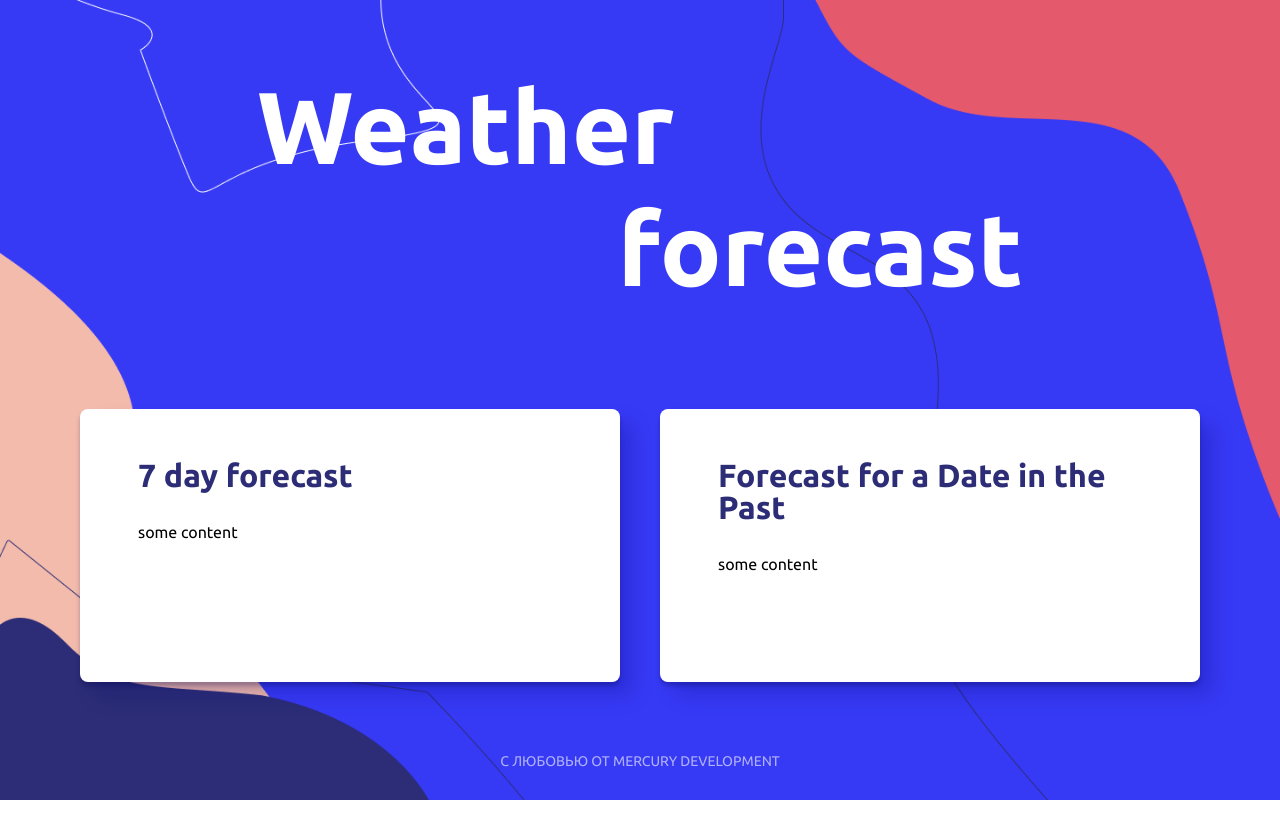
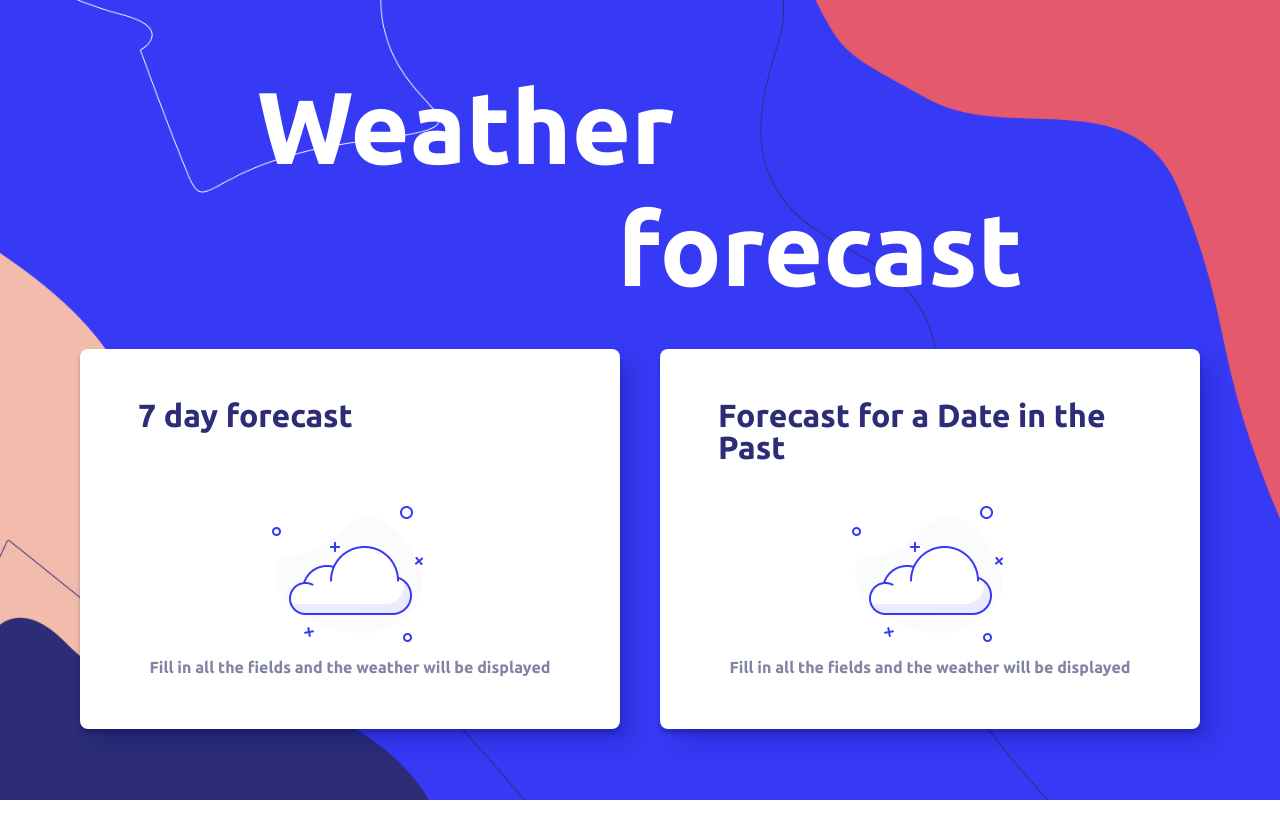
Before and after one commit to temoncher/mercury-weather-forecast, a React (Create React App) app: page / in a window 1280 px wide. Shown: the top 838 px of the page. Before the commit the page ends 800 px from the top, so only its background shows below. Built offline with nearby package versions, Linux system fonts and the light colour scheme.

Commit message:
add forecast placeholders

```diff
--- /dev/null
+++ b/src/components/ForecastPlaceholder.scss
@@ -0,0 +1,10 @@
+.forecast-placeholder {
+  height: 100%;
+  display: flex;
+  flex-direction: column;
+  justify-content: flex-end;
+
+  &__image {
+    align-self: center;
+  }
+}
--- /dev/null
+++ b/src/components/ForecastPlaceholder.tsx
@@ -0,0 +1,12 @@
+import * as React from 'react'
+import './ForecastPlaceholder.scss'
+import LogoPlaceholder from '../assets/placeholder/logo-placeholder.png'
+
+const ForecastPlaceholder: React.FC = () => (
+  <div className="forecast-placeholder">
+    <img className="forecast-placeholder__image" src={LogoPlaceholder} alt="weather" />
+    <h3 className="text-subtitle text-center">Fill in all the fields and the weather will be displayed</h3>
+  </div>
+)
+
+export default ForecastPlaceholder
--- a/src/index.tsx
+++ b/src/index.tsx
@@ -2,6 +2,7 @@ import * as React from 'react'
 import ReactDOM from 'react-dom'
 import './index.scss'
 import './styles/utils.scss'
+import './styles/text.scss'
 import App from './App'
 
 ReactDOM.render(
--- /dev/null
+++ b/src/styles/text.scss
@@ -0,0 +1,35 @@
+@import './variables';
+
+.text-center {
+  text-align: center;
+}
+
+.text-headline {
+  margin: 0;
+
+  font-weight: bold;
+  font-size: 102px;
+  line-height: 122px;
+
+  color: $color-accent-contrast;
+}
+
+.text-body {
+  margin: 0;
+
+  font-weight: normal;
+  font-size: 16px;
+  line-height: 24px;
+
+  color: $color-base-strong;
+}
+
+.text-subtitle {
+  margin: 0;
+
+  font-weight: bold;
+  font-size: 16px;
+  line-height: 24px;
+
+  color: $color-secondary;
+}
--- a/src/styles/variables.scss
+++ b/src/styles/variables.scss
@@ -2,3 +2,7 @@ $color-accent: #373AF5;
 $color-accent-contrast: #FFFFFF;
 
 $color-base-strong: #2C2D76;
+$color-base-strong-contrast: #FFFFFF;
+
+$color-secondary: #8083A4;
+$color-secondary-contrast: #FFFFFF;
--- a/src/views/Header.scss
+++ b/src/views/Header.scss
@@ -4,7 +4,7 @@
   display: flex;
   justify-content: center;
 
-  padding: 65px 0 60px;
+  padding: 65px 0 0;
 
   font-weight: bold;
   color: $color-accent-contrast;
@@ -14,16 +14,11 @@
   }
 
   .header-text {
-    margin: 0;
-
-    font-weight: bold;
-    font-size: 102px;
-    line-height: 122px;
-
     &__left {
       display: block;
       text-align: left;
     }
+
     &__right {
       display: block;
       text-align: right;
--- a/src/views/Header.tsx
+++ b/src/views/Header.tsx
@@ -4,7 +4,7 @@ import './Header.scss'
 const Header: React.FC = () => (
   <header className="header">
     <div className="header__container">
-      <h1 className="header-text">
+      <h1 className="header-text text-headline">
         <span className="header-text__left">Weather</span>
         <span className="header-text__right">forecast</span>
       </h1>
--- a/src/views/Main.tsx
+++ b/src/views/Main.tsx
@@ -5,9 +5,16 @@ import WeekForecast from './WeekForecast'
 
 const Main: React.FC = () => (
   <main className="main">
-    <div className="main__container">
-      <WeekForecast />
-      <PastDateForecast />
+    {/*
+      This div needs to wrap main container
+      for papers to not strech themselves straight
+      to the footer
+    */}
+    <div>
+      <div className="main__container">
+        <WeekForecast />
+        <PastDateForecast />
+      </div>
     </div>
   </main>
 )
--- a/src/views/PastDateForecast.scss
+++ b/src/views/PastDateForecast.scss
@@ -1,3 +1,7 @@
 .past-date-forecast {
   flex: 1;
+
+  &__image {
+    align-self: center;
+  }
 }
--- a/src/views/PastDateForecast.tsx
+++ b/src/views/PastDateForecast.tsx
@@ -1,11 +1,12 @@
 import * as React from 'react'
 import './PastDateForecast.scss'
+import ForecastPlaceholder from '../components/ForecastPlaceholder'
 
 const PastDateForecast: React.FC = () => (
   <section className="past-date-forecast paper">
     <h2 className="paper__header">Forecast for a Date in the Past</h2>
     <div className="paper__content">
-      some content
+      <ForecastPlaceholder />
     </div>
   </section>
 )
--- a/src/views/WeekForecast.scss
+++ b/src/views/WeekForecast.scss
@@ -1,3 +1,5 @@
+@import 'src/styles/variables';
+
 .week-forecast {
   flex: 1;
 }
--- a/src/views/WeekForecast.tsx
+++ b/src/views/WeekForecast.tsx
@@ -1,11 +1,12 @@
 import * as React from 'react'
 import './WeekForecast.scss'
+import ForecastPlaceholder from '../components/ForecastPlaceholder'
 
 const WeekForecast: React.FC = () => (
   <section className="week-forecast paper">
     <h2 className="paper__header">7 day forecast</h2>
     <div className="paper__content">
-      some content
+      <ForecastPlaceholder />
     </div>
   </section>
 )
```
